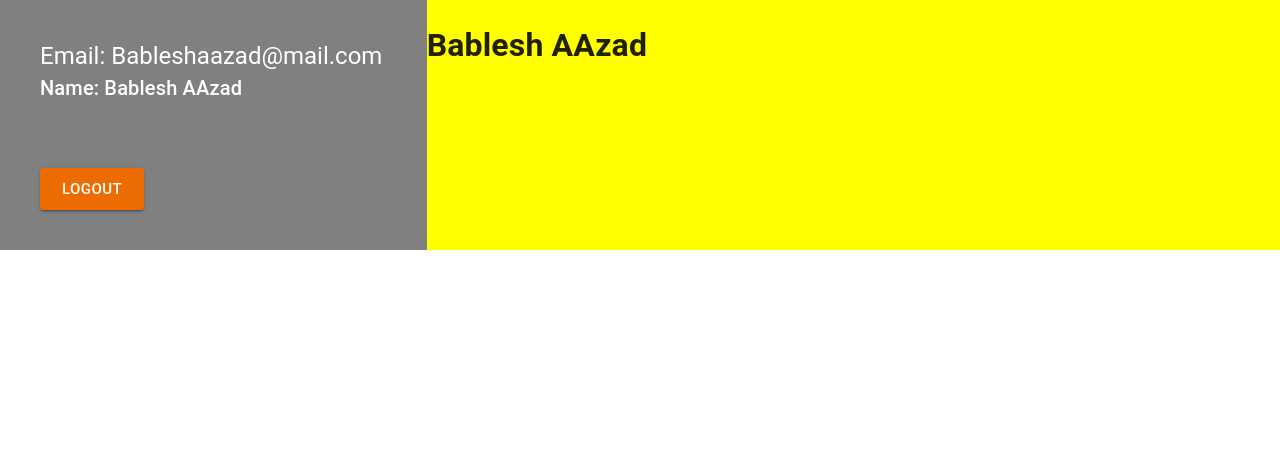
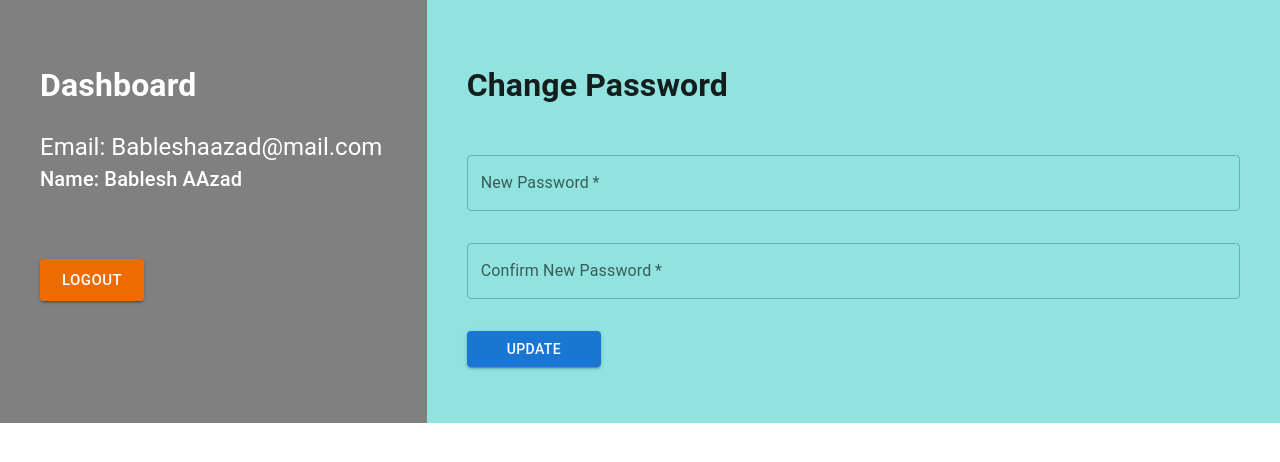
Before and after one commit to BableshAAzad/loginregistrationreactjs, a React (Create React App) app: page /dashboard in a window 1280 px wide. Shown: the top 462 px of the page. Built offline with nearby package versions, Linux system fonts and the light colour scheme.

Commit message:
add Dashboard

```diff
--- a/src/App.js
+++ b/src/App.js
@@ -21,6 +21,7 @@ function App() {
              <Route path='reset' element={<ResetPassword/>}></Route>
           </Route>
           <Route path="/dashboard" element={<Dashboard/>}/>
+          <Route path="*" element={<h1>Error 404 Page Not Found!!!</h1>}></Route>
         </Routes>
       </BrowserRouter>
     </>
--- a/src/components/auth/ChangePassword.js
+++ b/src/components/auth/ChangePassword.js
@@ -3,26 +3,53 @@ import { useState } from "react"
 
 
 const ChangePassword = () => {
-    const [error, setError] = useState({status: false, msg: "",});
-    const handleSubmit = (event) =>{
+    const [error, setError] = useState({
+        status: false,
+        msg: "",
+        type: " "
+    });
+    const handleSubmit = (event) => {
         event.preventDefault();
         const data = new FormData(event.currentTarget);
         const actualData = {
             password: data.get('password'),
             password_confirmation: data.get('password_confirmation')
         }
+        if (actualData.password && actualData.password_confirmation) {
+            if (actualData.password === actualData.password_confirmation) {
+                console.log(actualData);
+                document.getElementById("password-change-form").reset();
+                setError({
+                    status: 'true',
+                    msg: 'Password Change Successful',
+                    type: 'success'
+                })
+            } else {
+                setError({
+                    status: 'true',
+                    msg: "Password and Confirm Password Doesn't Match",
+                    type: 'error'
+                })
+            }
+        } else {
+            setError({
+                status: 'true',
+                msg: 'All Fields are Required',
+                type: 'error'
+            })
+        }
     }
     return (
         <>
             <Box sx={{ display: 'flex', flexDirection: 'column', flexWrap: 'wrap', maxWidth: '600', mx: '4' }}>
                 <h1>Change Password</h1>
-                <Box component="from" onSubmit={handleSubmit} noValidate sx={{ mt: 1 }} id="password-change-form">
-                    <TextField margin="narmal" required fullWidth name="password" label='New Password' type="password" id="password" />
-                    <TextField margin="narmal" required fullWidth name="password_confirmation" label='Confirm New Password' type="password" id="password_confirmation" />
+                <Box component="form" onSubmit={handleSubmit} noValidate sx={{ mt: 1 }} id="password-change-form">
+                    <TextField margin="normal" required fullWidth name="password" label='New Password' type="password" sx={{ mb: 2 }} id="password" />
+                    <TextField margin="normal" required fullWidth name="password_confirmation" label='Confirm New Password' type="password" id="password_confirmation" />
                     <Box alignItems='center'>
                         <Button type='submit' variant="contained" sx={{ mt: 3, mb: 2, px: 5 }}>Update</Button>
                     </Box>
-                    <error.status ? <Alert severity={error.type}>{error.msg}</Alert> : "" />
+                    {error.status ? <Alert severity={error.type}>{error.msg}</Alert> : ""}
                 </Box>
             </Box>
         </>
--- a/src/components/auth/LoginReg.js
+++ b/src/components/auth/LoginReg.js
@@ -1,8 +1,9 @@
-import { Card, Typography, Tabs, Tab, Box, Grid } from '@mui/material';
+import { Card, Tabs, Tab, Box, Grid, Typography } from '@mui/material';
 import Pic1 from './../../images/pic1.png';
 import { useState } from 'react';
 import UserLogin from './UserLogin';
 import Registration from './Registration';
+import { ShoppingBag } from '@mui/icons-material';
 
 const TabPanel = (props) => {
     const { children, value, index } = props;
@@ -35,7 +36,7 @@ const LoginReg = () => {
                 </Grid>
                 <Grid item lg={5} sm={7} xs={12}>
                     <Card sx={{ width: '100%', height: '100%' }}>
-                        <Box>
+                        <Box sx={{ mx: 3, height: 530  }}>
                             <Box sx={{}}>
                                 <Tabs value={value} textColor='secondary' indicatorColor='secondary' onChange={handleChange}>
                                     <Tab label='Login' sx={{ textTransform: 'none', fontWeight: 'bold' }}></Tab>
@@ -46,8 +47,13 @@ const LoginReg = () => {
                                 <UserLogin />
                             </TabPanel>
                             <TabPanel value={value} index={1}>
-                                <Registration/>
+                                <Registration />
                             </TabPanel>
+                        </Box>
+                        <Box textAlign='center' sx={{ mt: 2 }}>
+                            <ShoppingBag sx={{ color: 'purple', fontSize: 100 }}>
+                                <Typography variant='h5' sx={{ fontWeight: 'bold' }}>BableshAAzad.com</Typography>
+                            </ShoppingBag>
                         </Box>
                     </Card>
                 </Grid>
--- a/src/components/pages/Dashboard.js
+++ b/src/components/pages/Dashboard.js
@@ -1,9 +1,10 @@
 import { Button, CssBaseline, Grid, Typography } from "@mui/material";
 import { useNavigate } from "react-router-dom";
+import ChangePassword from "../auth/ChangePassword";
 
 const Dashboard = () => {
     const navigate = useNavigate()
-    const handleLogout =()=>{
+    const handleLogout = () => {
         console.log("Logout Clicked");
         navigate('/login')
     }
@@ -11,13 +12,14 @@ const Dashboard = () => {
         <>
             <CssBaseline />
             <Grid container>
-                <Grid item lg={4} sm={4} sx={{ backgroundColor: 'grey', p: 5, color: 'white' }}>
+                <Grid item sm={4} sx={{ backgroundColor: 'grey', p: 5, color: 'white' }}>
+                    <h1>Dashboard</h1>
                     <Typography variant="h5">Email: Bableshaazad@mail.com</Typography>
                     <Typography variant="h6">Name: Bablesh AAzad</Typography>
-                    <Button variant='contained' color='warning' size='large' onClick={handleLogout} sx={{mt: 8}}>Logout</Button>
+                    <Button variant='contained' color='warning' size='large' onClick={handleLogout} sx={{ mt: 8 }}>Logout</Button>
                 </Grid>
-                <Grid item lg={8} sm={8} sx={{backgroundColor: 'yellow'}}>
-                    <h1>Bablesh AAzad</h1>
+                <Grid item sm={8} sx={{ backgroundColor: '#90E3DE', p: 5 }}>
+                    <ChangePassword />
                 </Grid>
             </Grid>
         </>
--- a/src/components/pages/Home.js
+++ b/src/components/pages/Home.js
@@ -1,6 +1,10 @@
+import { Grid } from "@mui/material";
+
 const Home = () => {
   return (
-    <div>
+    <>
+      <Grid containet justifyContent='center'>
+        <Grid item sm={10}>
           <h1>Home Page</h1>
           <hr />
           <p>
@@ -17,7 +21,9 @@ const Home = () => {
             obcaecati tempore nisi repudiandae beatae quo, debitis magnam laboriosam
             placeat reiciendis doloremque. Est, perspiciatis.
           </p>
-    </div>
+        </Grid>
+      </Grid>
+    </>
   );
 };
 
```
Lines whose indentation alone changed are shown as unchanged.
